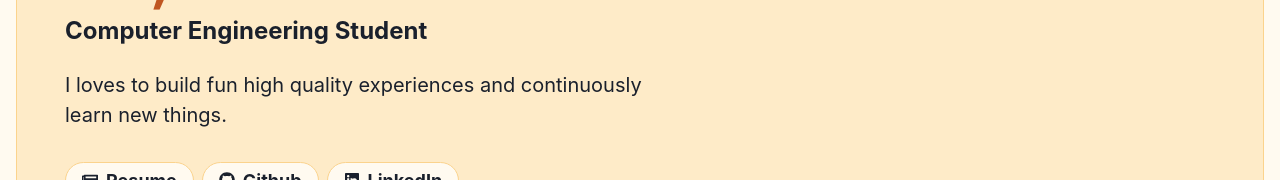
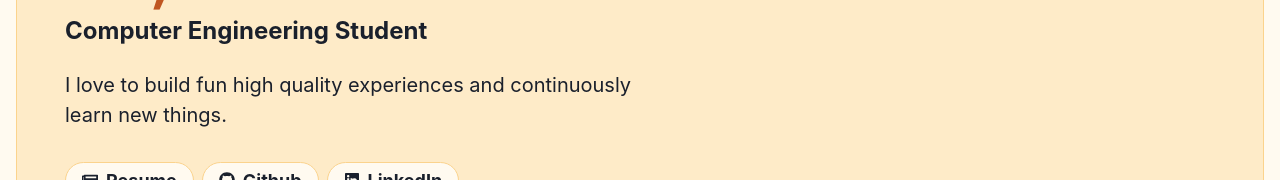
Before and after one commit to arhammusheer/croissant.one, a React (Vite) app: page / in a window 1280 px wide. Shown: the part 423-603 px from the top of the page. Built offline with nearby package versions, Linux system fonts and the light colour scheme; a web font is replaced by a local one.

Commit message:
Update me.ts

```diff
--- a/src/me.ts
+++ b/src/me.ts
@@ -64,7 +64,7 @@ export const me = {
   ],
   subtitle: "Computer Engineering Student",
   tagline:
-    "I loves to build fun high quality experiences and continuously learn new things.",
+    "I love to build fun high quality experiences and continuously learn new things.",
   bigHeading: {
     black: "I make things",
     blue: "for the web",
```
